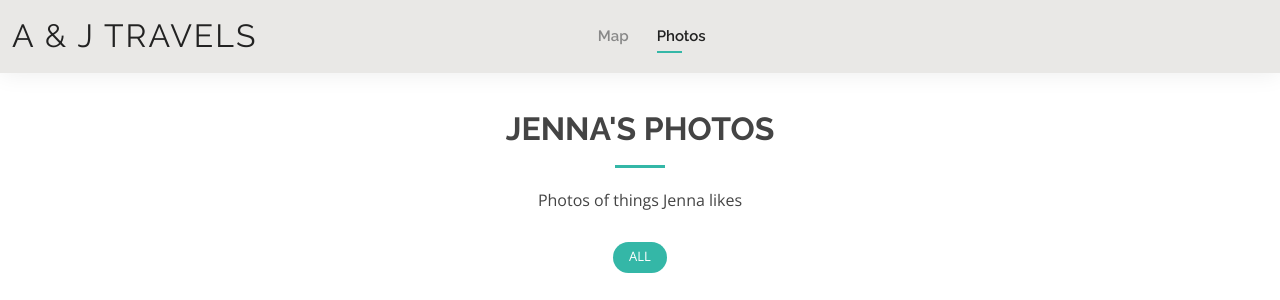
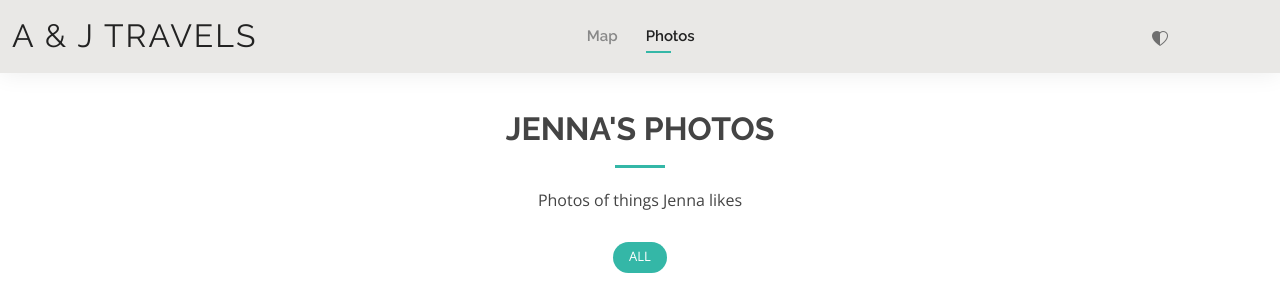
Before and after one commit to alexantoniomoran/travels, a Django app: template website/api/templates/photos.html in a window 1280 px wide. Shown: the top 300 px of the page. Run offline with Django 3.2, Linux system fonts and the light colour scheme; the template is opened without the code that fills it, so the values that code supplies are empty; some libraries are stand-ins or nearby versions.

Commit message:
Add static changes + add link to add photos

```diff
--- a/website/api/templates/bootstrap_main_page.html
+++ b/website/api/templates/bootstrap_main_page.html
@@ -5,7 +5,7 @@
   <meta charset="utf-8">
   <meta content="width=device-width, initial-scale=1.0" name="viewport">
 
-  <title>Kelly Bootstrap Template - Index</title>
+  <title>Travels</title>
   <meta content="" name="description">
   <meta content="" name="keywords">
 
@@ -56,7 +56,9 @@
         <i class="bi bi-list mobile-nav-toggle"></i>
       </nav><!-- .navbar -->
 
-      <div class="header-social-links"></div>
+      <div class="header-social-links">
+        <a href="__admin__" class="instagram"><i class="bi bi-instagram"></i></a>
+      </div>
 
     </div>
 
--- a/website/api/templates/photos.html
+++ b/website/api/templates/photos.html
@@ -5,7 +5,7 @@
   <meta charset="utf-8">
   <meta content="width=device-width, initial-scale=1.0" name="viewport">
 
-  <title>Portfolio - Kelly Bootstrap Template</title>
+  <title>Photos</title>
   <meta content="" name="description">
   <meta content="" name="keywords">
 
@@ -51,7 +51,9 @@
         <i class="bi bi-list mobile-nav-toggle"></i>
       </nav><!-- .navbar -->
 
-      <div class="header-social-links"></div>
+      <div class="header-social-links">
+        <a href="../__admin__" class="instagram"><i class="bi bi-instagram"></i></a>
+      </div>
 
     </div>
 
--- a/website/live-static/static-root/assets/css/style.css
+++ b/website/live-static/static-root/assets/css/style.css
@@ -154,7 +154,8 @@ h1, h2, h3, h4, h5, h6 {
 # Header Social Links
 --------------------------------------------------------------*/
 .header-social-links {
-  padding-right: 250px;
+  padding-left: 150px;
+  padding-right: 100px;
 }
 
 .header-social-links a {
--- a/website/static/assets/css/style.css
+++ b/website/static/assets/css/style.css
@@ -154,7 +154,8 @@ h1, h2, h3, h4, h5, h6 {
 # Header Social Links
 --------------------------------------------------------------*/
 .header-social-links {
-  padding-right: 250px;
+  padding-left: 150px;
+  padding-right: 100px;
 }
 
 .header-social-links a {
```
